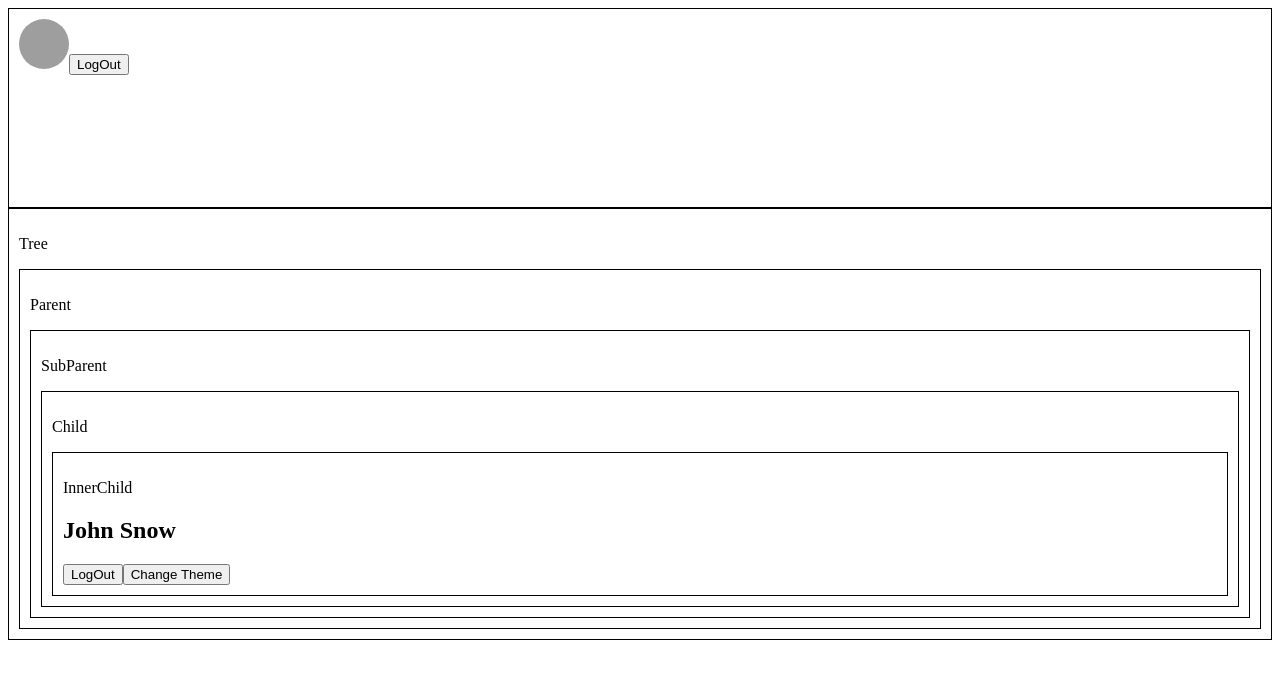
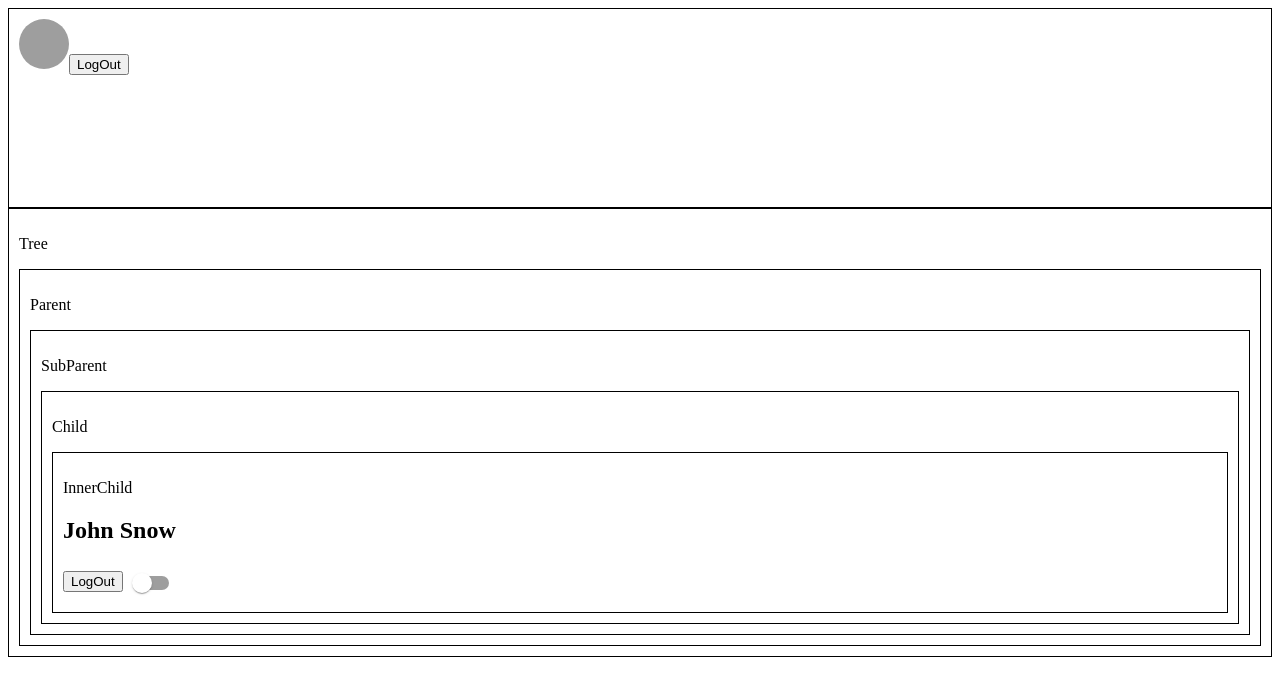
Before and after one commit to freshcodeAlice/fm-2023-react-welcome, a React (Create React App) app: page / in a window 1280 px wide. Shown: the top 696 px of the page. Built offline with nearby package versions, Linux system fonts and the light colour scheme; grey boxes are pictures that could not be loaded.

Commit message:
Switch MUI

```diff
--- a/package.json
+++ b/package.json
@@ -3,6 +3,9 @@
   "version": "0.1.0",
   "private": true,
   "dependencies": {
+    "@emotion/react": "^11.10.8",
+    "@emotion/styled": "^11.10.8",
+    "@mui/material": "^5.12.2",
     "@testing-library/jest-dom": "^5.16.5",
     "@testing-library/react": "^13.4.0",
     "@testing-library/user-event": "^13.5.0",
--- a/src/components/Tree/Parent/SubParent/Child/InnerChild/index.js
+++ b/src/components/Tree/Parent/SubParent/Child/InnerChild/index.js
@@ -1,6 +1,7 @@
 import React from 'react';
 import UserContext from '../../../../../../contexts/UserContext';
 import ThemeContext from '../../../../../../contexts/ThemeContext';
+import Switch from '@mui/material/Switch';
 import CONSTANSTS from '../../../../../../constants';
 const {THEMES} = CONSTANSTS;
 
@@ -21,7 +22,10 @@ const InnerChild = (props) => {
                     <p>InnerChild</p>
                      { user && <h2>{user.firstName} {user.lastName}</h2>  }
                      <button onClick={logOut}>LogOut</button>
-                     <button onClick={themeToggler}>Change Theme</button>
+                     {/* <button onClick={themeToggler}>Change Theme</button> */}
+                     <Switch
+                        checked={theme === THEMES.DARK}
+                        onChange={themeToggler} />
                     </div>
                     )
                 }}
```
Also changed, not shown: 1 other file (tests, documents, lock files or other folders).
